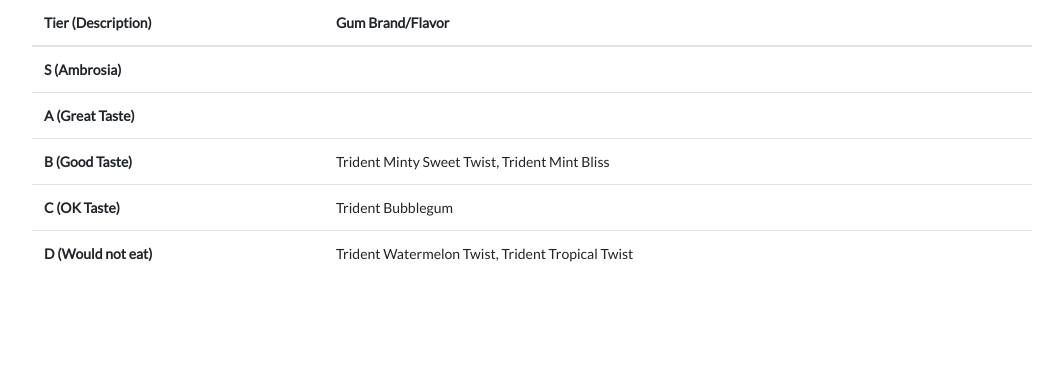
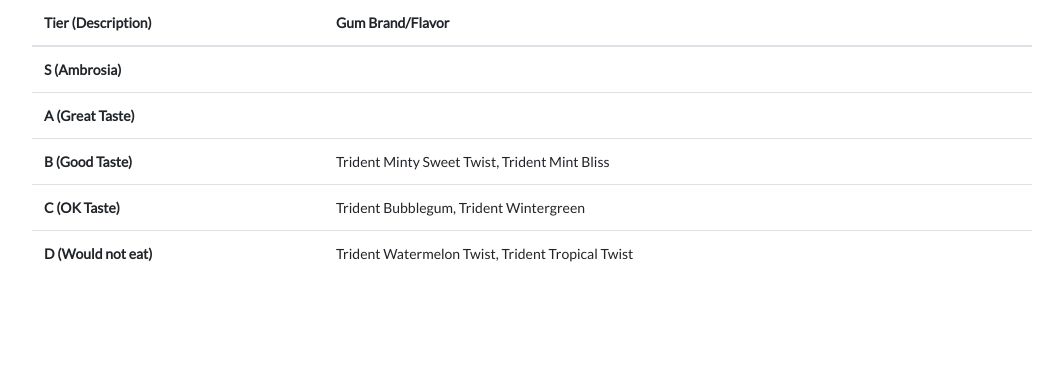
Before and after one commit to twigtheoracle/twigtheoracle.com, a Django app: template website/mysite/templates/thoughts/Gum Tier List.html in a window 1280 px wide. Shown: the part 113-505 px from the top of the page, without its empty margins (108-1171 px from the left). Run offline with Django 3.2, Linux system fonts and the light colour scheme; the template is opened without the code that fills it, so the values that code supplies are empty; some libraries are stand-ins or nearby versions.

Commit message:
Update Gum Tier List.html

```diff
--- a/website/mysite/templates/thoughts/Gum Tier List.html
+++ b/website/mysite/templates/thoughts/Gum Tier List.html
@@ -6,7 +6,7 @@
 
 {% block other-head %}
 <meta name="creation-date" content="2023-05-16">
-<meta name="modification-date" content="2023-06-09">
+<meta name="modification-date" content="2023-06-13">
 {% endblock %}
 
 {% block pagetitle %}Gum Tier List{% endblock %}
@@ -37,7 +37,7 @@
         </tr>
         <tr>
             <th>C (OK Taste)</th>
-            <td>Trident Bubblegum</td>
+            <td>Trident Bubblegum, Trident Wintergreen</td>
         </tr>
         <tr>
             <th>D (Would not eat)</th>
```
